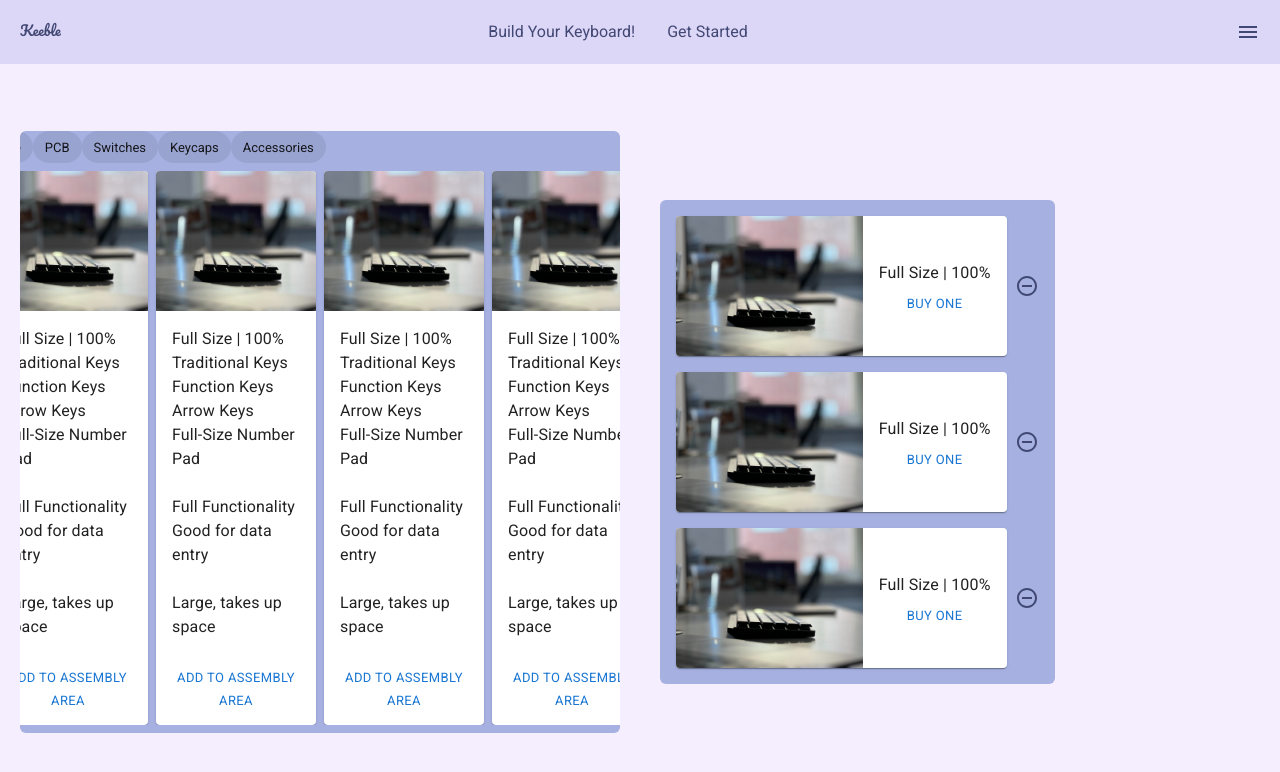
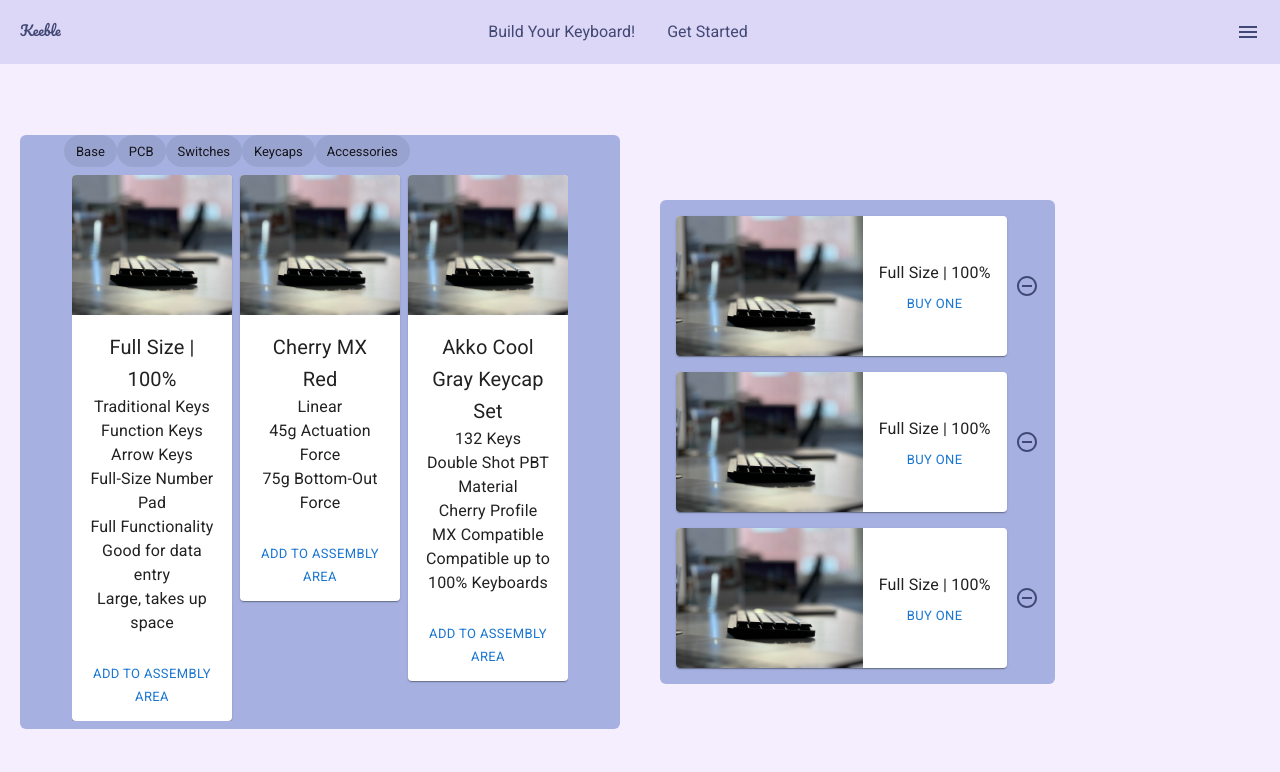
Before and after one commit to VurhD-B/Keeble, a React (Create React App) app: page / in a window 1280 px wide. Shown: the top 772 px of the page. Built offline with nearby package versions, Linux system fonts and the light colour scheme.

Commit message:
placeholder products, implemented product filtering, styling in progress

```diff
--- a/src/Frontend/components/Product Catalogue/FilterBar.js
+++ b/src/Frontend/components/Product Catalogue/FilterBar.js
@@ -2,17 +2,17 @@
 import Chip from "@mui/material/Chip";
 import Stack from "@mui/material/Stack";
 
-const FilterBar = () => {
-  const [selected, setSelected] = useState([]);
+const FilterBar = ({ selected, handleSelection }) => {
+  const [selectedFilters, setSelectedFilters] = useState([]);
 
-  const handleSelection = (filter) => {
-    const isSelected = selected.includes(filter);
+  const handleSelectedFilters = (filter) => {
+    const isSelected = selectedFilters.includes(filter);
     if (isSelected) {
-      setSelected(
-        selected.filter((selectedFilter) => selectedFilter !== filter)
+      setSelectedFilters(
+        selectedFilters.filter((selectedFilter) => selectedFilter !== filter)
       );
     } else {
-      setSelected([...selected, filter]);
+      setSelectedFilters([...selectedFilters, filter]);
     }
   };
 
@@ -25,17 +25,17 @@
       />
       <Chip
         label="PCB"
-        color={(selected.includes("pcb") ? "primary" : "default")}
+        color={selected.includes("pcb") ? "primary" : "default"}
         onClick={() => handleSelection("pcb")}
       />
       <Chip
         label="Switches"
-        color={(selected.includes("switches") ? "primary" : "default")}
+        color={selected.includes("switches") ? "primary" : "default"}
         onClick={() => handleSelection("switches")}
       />
       <Chip
         label="Keycaps"
-        color={(selected.includes("keycaps") ? "primary" : "default")}
+        color={selected.includes("keycaps") ? "primary" : "default"}
         onClick={() => handleSelection("keycaps")}
       />
       <Chip
--- a/src/Frontend/components/Product Catalogue/ProductGrid.js
+++ b/src/Frontend/components/Product Catalogue/ProductGrid.js
@@ -1,20 +1,86 @@
-import ProductItem from "./ProductItem";
 import { Grid } from "@mui/material";
 import FilterBar from "./FilterBar";
+import { useState } from "react";
+import Card from "@mui/material/Card";
+import CardContent from "@mui/material/CardContent";
+import CardMedia from "@mui/material/CardMedia";
+import Typography from "@mui/material/Typography";
+import { Button, CardActions } from "@mui/material";
+import dummyImage from "../../images/dummy-image.jpg";
 
-// const products = []
+const products = [
+  {
+    id: "1",
+    name: "Full Size | 100%",
+    type: "base",
+    description:
+      "Traditional Keys\nFunction Keys\n Arrow Keys\nFull-Size Number Pad\n \nFull Functionality\nGood for data entry\n \nLarge, takes up space ",
+  },
+  {
+    id: "2",
+    name: "Cherry MX Red",
+    type: "switches",
+    description: "Linear\n45g Actuation Force\n75g Bottom-Out Force",
+  },
+  {
+    id: "3",
+    name: "Akko Cool Gray Keycap Set",
+    type: "keycaps",
+    description:
+      "132 Keys\nDouble Shot PBT Material\nCherry Profile\nMX Compatible\nCompatible up to 100% Keyboards",
+  },
+];
 
 const ProductGrid = () => {
+  const [selected, setSelected] = useState([]);
+
+  const handleSelection = (filter) => {
+    const isSelected = selected.includes(filter);
+    if (isSelected) {
+      setSelected(
+        selected.filter((selectedFilter) => selectedFilter !== filter)
+      );
+    } else {
+      setSelected([...selected, filter]);
+    }
+  };
+
+  const filterItems = (items) => {
+    if (selected.length === 0) {
+      return items;
+    }
+    return items.filter((item) => selected.includes(item.type));
+  };
+
   return (
     <div>
-      <FilterBar />
+      <FilterBar selected={selected} handleSelection={handleSelection} />
       <div className="flex flex-wrap space-x-2 p-2 rounded-md overflow-x-auto place-items-center">
         <Grid>
           <div className="flex flex-nowrap space-x-2 overflow-x-auto">
-            <ProductItem />
-            <ProductItem />
-            <ProductItem />
-            <ProductItem />
+            {filterItems(products).map((product) => (
+              <div className="flex-shrink-0 w-[10em] h-full">
+                <Card className="w-full h-full flex flex-col justify-center items-center text-center">
+                  <CardMedia
+                    component="img"
+                    sx={{ height: 140 }}
+                    image={dummyImage}
+                    title="dummy-image"
+                  />
+                  <CardContent>
+                    <Typography variant="h6">{product.name}</Typography>
+                    {product.description.split("\n").map((line, index) => (
+                      <Typography key={index}>{line}</Typography>
+                    ))}
+                  </CardContent>
+                  <CardActions>
+                    <Button size="small" color="primary">
+                      Add to Assembly Area
+                    </Button>
+                  </CardActions>
+                </Card>
+              </div>
+            ))}
           </div>
         </Grid>
       </div>
--- a/src/Frontend/components/Product Catalogue/ProductItem.js
+++ b/src/Frontend/components/Product Catalogue/ProductItem.js
@@ -5,7 +5,7 @@
 import { Button, CardActions } from "@mui/material";
 import dummyImage from "../../images/dummy-image.jpg";
 
-const ProductItem = () => {
+const ProductItem = ({ product }) => {
   return (
     <div className="flex-shrink-0 w-[10em] h-full">
       <Card className="w-full h-full flex flex-col justify-center items-center">
@@ -16,21 +16,8 @@
           title="dummy-image"
         />
         <CardContent>
-          <Typography>Full Size | 100%</Typography>
-          <Typography>
-            Traditional Keys
-            <br /> Function Keys
-            <br /> Arrow Keys
-            <br />
-            Full-Size Number Pad
-            <br />
-            <br />
-            Full Functionality
-            <br /> Good for data entry
-            <br />
-            <br />
-            Large, takes up space
-          </Typography>
+          <Typography>{product.name}</Typography>
+          <Typography>{product.description}</Typography>
         </CardContent>
         <CardActions>
           <Button size="small" color="primary">
```
